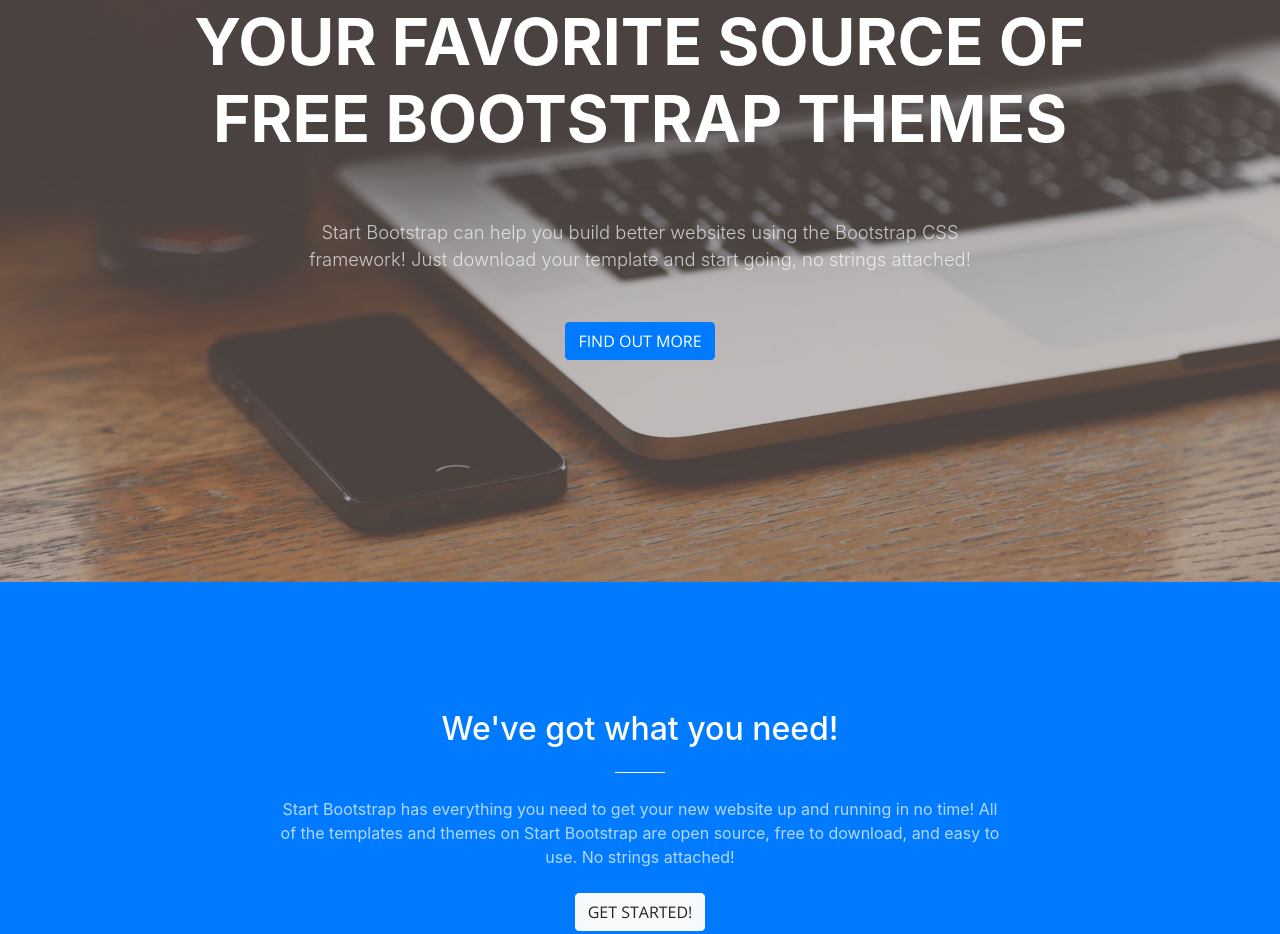
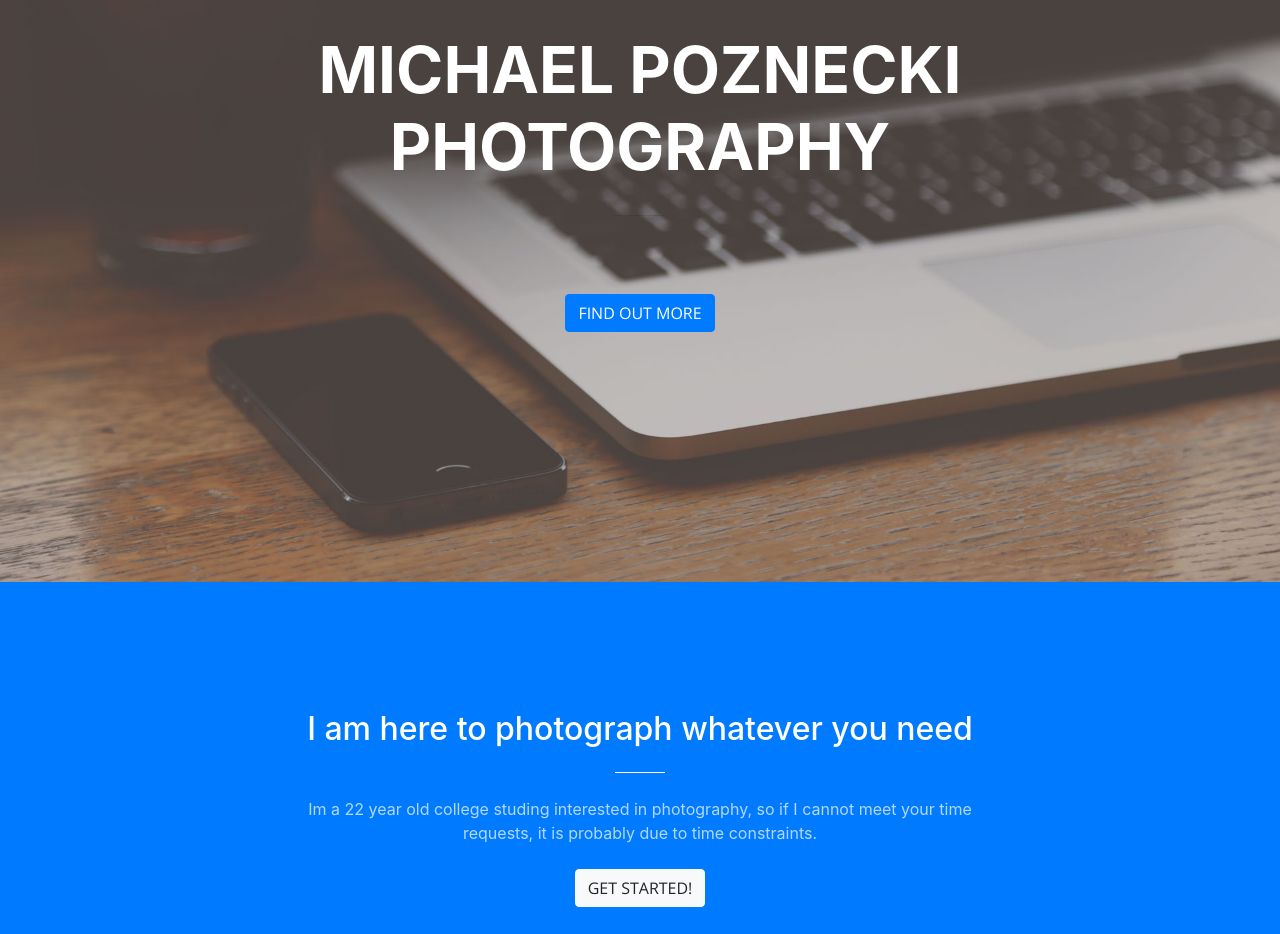
Before and after one commit to mpoznecki/mpoznecki.github.io, a website with bundled scripts: page index.html in a window 1280 px wide. Shown: the part 218-1152 px from the top of the page. Built offline with nearby package versions, Linux system fonts and the light colour scheme.

Commit message:
Index.html update

```diff
--- a/index.html
+++ b/index.html
@@ -8,7 +8,7 @@
     <meta name="description" content="">
     <meta name="author" content="">
 
-    <title>Creative - Start Bootstrap Theme</title>
+    <title>Michael Poznecki</title>
 
     <!-- Bootstrap core CSS -->
     <link href="vendor/bootstrap/css/bootstrap.min.css" rel="stylesheet">
@@ -59,12 +59,12 @@
         <div class="row">
           <div class="col-lg-10 mx-auto">
             <h1 class="text-uppercase">
-              <strong>Your Favorite Source of Free Bootstrap Themes</strong>
+              <strong>Michael Poznecki photography</strong>
             </h1>
             <hr>
           </div>
           <div class="col-lg-8 mx-auto">
-            <p class="text-faded mb-5">Start Bootstrap can help you build better websites using the Bootstrap CSS framework! Just download your template and start going, no strings attached!</p>
+            <p class="text-faded mb-5"></p>
             <a class="btn btn-primary btn-xl js-scroll-trigger" href="#about">Find Out More</a>
           </div>
         </div>
@@ -75,9 +75,9 @@
       <div class="container">
         <div class="row">
           <div class="col-lg-8 mx-auto text-center">
-            <h2 class="section-heading text-white">We've got what you need!</h2>
+            <h2 class="section-heading text-white">I am here to photograph whatever you need</h2>
             <hr class="light my-4">
-            <p class="text-faded mb-4">Start Bootstrap has everything you need to get your new website up and running in no time! All of the templates and themes on Start Bootstrap are open source, free to download, and easy to use. No strings attached!</p>
+            <p class="text-faded mb-4">Im a 22 year old college studing interested in photography, so if I cannot meet your time requests, it is probably due to time constraints.</p>
             <a class="btn btn-light btn-xl js-scroll-trigger" href="#services">Get Started!</a>
           </div>
         </div>
```
